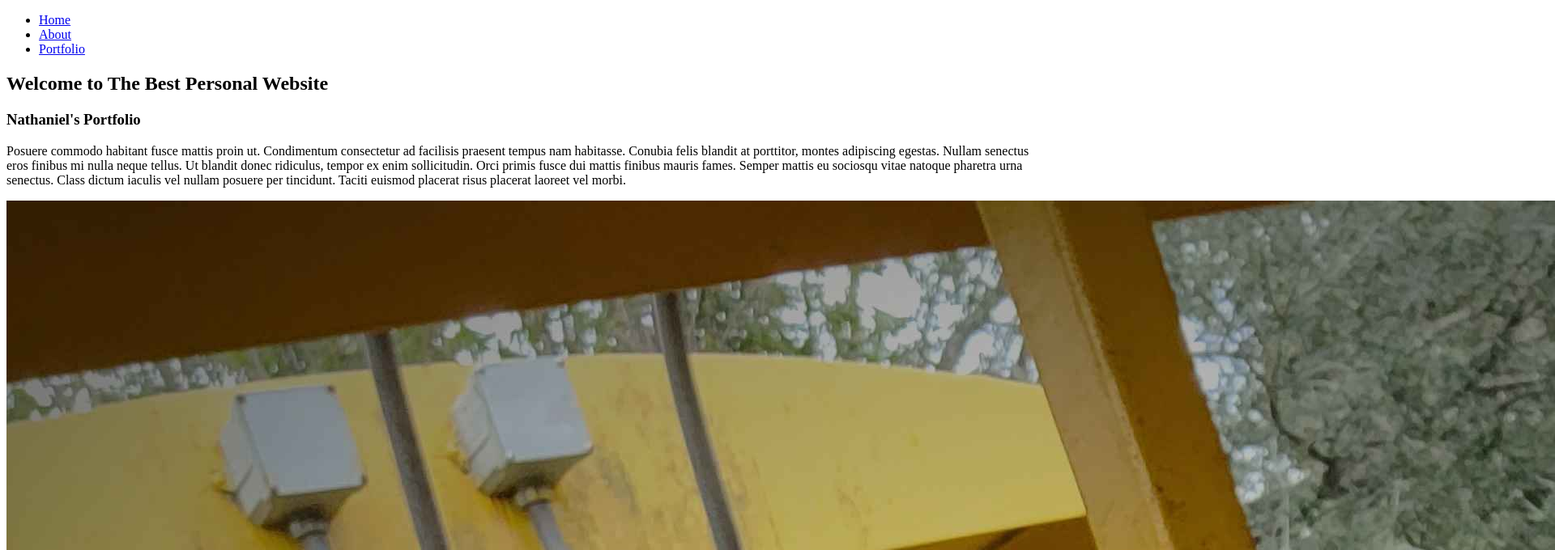
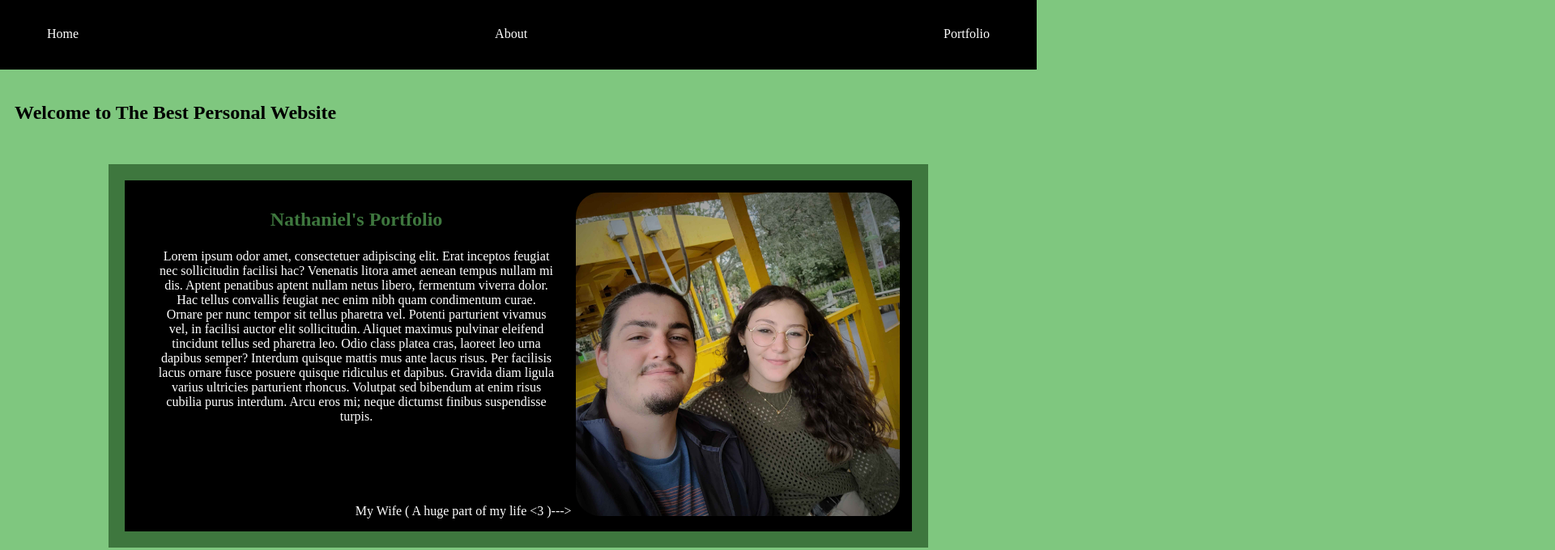
Before and after one commit to Downeyn21/Portfolio, a plain HTML site: page index.html in a window 1280 px wide. Shown: the top 680 px of the page at 81% size, 1920 px wide, since content can reach past the window. Drawn offline with Linux system fonts and the light colour scheme.

Commit message:
added main features to index

```diff
--- a/index.html
+++ b/index.html
@@ -10,35 +10,44 @@
    <!-- ---  INTRO HEADER  --- -->
     <article>
         <!-- nav bar -->
-        <div>
-            <ul>
-                <li><a href="index.html">Home</a></li>
-                <li><a href="about.html">About</a></li>
-                <li><a href="portfolio.html">Portfolio</a></li>
-            </ul>
+        <div class="nav">
+            <a id="nav-link" href="index.html">Home</a>
+            <a id="nav-link" href="about.html">About</a>
+            <a id="nav-link" href="portfolio.html">Portfolio</a>
+
         </div>
         <!-- end nav bar -->
          <!-- Main header below nav bar -->
          <div>
-            <h1>Welcome to The Best Personal Website</h1>
+            <h1 id="index-tag">Welcome to The Best Personal Website</h1>
          </div>
          <!-- Small header w/text below next to picture -->
-        <Section>
-            <div>
-                <h3>Nathaniel's Portfolio</h3>
+        <Section class='imgflex'>
+            <article class='textflex'>
+                <div id="sum-intro">
+                    <h2>Nathaniel's Portfolio</h2>
                 </div>
 
                 <!-- about summary -->
                 <div>
-                <p>
-                    Posuere commodo habitant fusce mattis proin ut. Condimentum consectetur ad facilisis praesent tempus nam habitasse. Conubia felis blandit at porttitor, montes adipiscing egestas. Nullam senectus eros finibus mi nulla neque tellus. Ut blandit donec ridiculus, tempor ex enim sollicitudin. Orci primis fusce dui mattis finibus mauris fames. Semper mattis eu sociosqu vitae natoque pharetra urna senectus. Class dictum iaculis vel nullam posuere per tincidunt. Taciti euismod placerat risus placerat laoreet vel morbi.
+                    <p id="sum-txt">
+                        Lorem ipsum odor amet, consectetuer adipiscing elit. Erat inceptos feugiat nec sollicitudin facilisi hac? Venenatis litora amet aenean tempus nullam mi dis. Aptent penatibus aptent nullam netus libero, fermentum viverra dolor. Hac tellus convallis feugiat nec enim nibh quam condimentum curae. Ornare per nunc tempor sit tellus pharetra vel.
+
+                        Potenti parturient vivamus vel, in facilisi auctor elit sollicitudin. Aliquet maximus pulvinar eleifend tincidunt tellus sed pharetra leo. Odio class platea cras, laoreet leo urna dapibus semper? Interdum quisque mattis mus ante lacus risus. Per facilisis lacus ornare fusce posuere quisque ridiculus et dapibus. Gravida diam ligula varius ultricies parturient rhoncus. Volutpat sed bibendum at enim risus cubilia purus interdum. Arcu eros mi; neque dictumst finibus suspendisse turpis.
                     </p>
                 </div>
-        </Section>
+                <div id="bot-tag">
+                    <p >
+                        My Wife ( A huge part of my life <3 )--->
+                    </p>
+
+                </div>
+            </article>
             <!-- image -->
             <div>
-            <img src="imgs/me-and-sam-train.jpg" alt="">
+                <img id="index-pic" src="imgs/me-and-sam-train.jpg" alt="">
             </div>
+        </Section>
 
         <footer>
             &copy made with a dash of love
--- a/style.css
+++ b/style.css
@@ -0,0 +1,76 @@
+.nav {
+    outline: solid 10px;
+    padding: 25px;
+    text-align: center;
+    background-color: black;
+    position: sticky;
+    top: 0;
+    text-align-last: justify;
+}
+
+body {
+    background-color: rgb(127, 199, 127);
+}
+
+#nav-link {
+    padding: 25px;
+    outline: solid black;
+    margin: relative;
+    text-decoration: none;
+    color: white;
+    background-color: black;
+    overflow: hidden;
+}
+
+#nav-link:hover {
+    background-color: white;
+    color: black;
+}
+
+#index-pic {
+    max-width: 400px;
+    border-radius: 30px;
+
+}
+
+.imgflex {
+    border: solid rgb(62, 119, 62) 20px;
+    display: flex;
+    margin:2% 10%;
+    padding: 15px;
+    background-color: black;
+    color: white;
+    position: relative;
+    /* height: 500px; */
+}
+
+.textflex {
+    text-align: center;;
+}
+
+#sum-intro {
+    font-family: serif;
+    color: rgb(62, 119, 62);
+
+}
+
+#sum-txt {
+    margin: 15px;
+    padding: 3px 10px;
+}
+
+#index-tag {
+    margin: 50px 10px;
+}
+
+#bot-tag {
+    position: absolute;
+    bottom: 0;
+    right: 420px;
+    margin-top: 15px;
+}
+
+footer {
+    position: sticky;
+    bottom: 0;
+}
```
Lines whose indentation alone changed are shown as unchanged.
